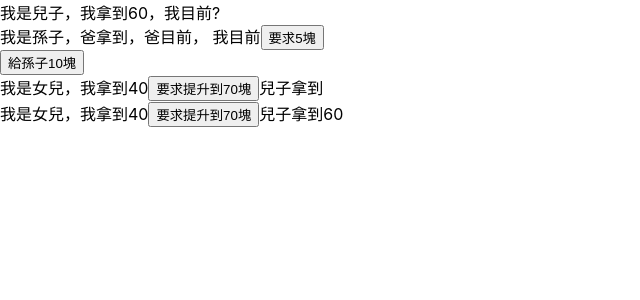
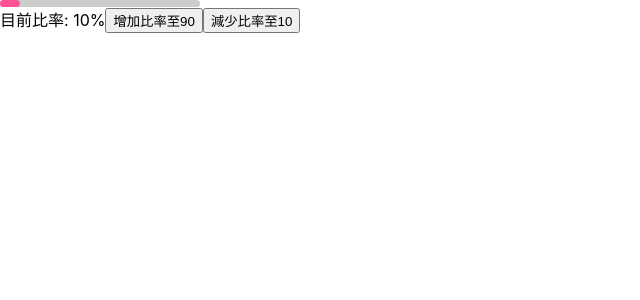
Before and after one commit to JayLiuZymber/muiHelloWorld, a React (Create React App) app: page / in a window 1280 px wide. Shown: the top 300 px of the page, without its empty margins (0-640 px from the left). Built offline with nearby package versions, Linux system fonts and the light colour scheme.

Commit message:
+ 22 元件練習(上) - 在class利用遞迴+state實作動畫

```diff
--- a/src/App.js
+++ b/src/App.js
@@ -1,11 +1,10 @@
-import React from 'react';
-import Parent from './Parent';
+import React,{useState} from 'react';
+import ProgressDIY from './ProgressDIY'
 
 const App=()=>{
+    const [value,setValue]=useState(10);
     return(
-        <div>
-            <Parent />
-        </div>
+        <ProgressDIY value={value} onClick={(e)=>{setValue(e.target.value)}}/>
     );
 }
 export default App;
--- a/src/Brother.js
+++ /dev/null
@@ -1,70 +0,0 @@
-import React, { Component } from 'react';
-import GrandSon from './GrandSon';
-
-class Brother extends Component{
-    constructor(props) {
-        super(props);
-        this.state={
-            feeling:"?",
-            expectAmount: 40
-        }
-        this.setMyFeeling=this.setMyFeeling.bind(this);
-        this.handleSendData=this.handleSendData.bind(this);
-        this.handleSendFunc=this.handleSendFunc.bind(this);
-        this.giveFor10NTD=this.giveFor10NTD.bind(this);
-    }
-
-    setMyFeeling(){
-        if(this.props.money<this.state.expectAmount)
-            this.setState({feeling:"不能接受"})
-        else
-            this.setState({feeling:"可以接受"})
-
-        /* Part.2-2 - 在父元件主動取得子元素的資料 */
-        /* Parent <Brother ... argue=X> -> allocateMoney(target,amount) */
-        // this.props.argue("brother",this.state.expectAmount);
-    }
-
-    componentDidUpdate(prevProps, prevState, snapshot){
-        // this.setMyFeeling();
-
-        /* Part.2-1 在父元件主動觸發子元件的函式 */
-        /* Part.3-2 -同一父元件A中，子元件B主動呼叫子元件C的函式 */
-        if(prevProps.money!==this.props.money){
-            setTimeout(() => {
-                this.setMyFeeling();
-            }, 1000);
-        }
-    }
-
-    handleSendData(name){
-        return this.props[name];
-    }
-
-    handleSendFunc(method, ...arg){
-        return this.props[method](...arg);
-    }
-
-    giveFor10NTD(){
-        /* 存取綁在Brother.js上的money */
-        let dadMoney=this.handleSendData("money");
-
-        /* 呼叫綁在Brother上的argue函式(allocateMoney)。
-        「brother」和「5」是原本allocateMoney規定需要的參數。 */
-        this.handleSendFunc("argue","brother",dadMoney - 10);
-    }
-
-    render(){
-        // return(<div>我是兒子，我拿到{this.props.money}，我目前{this.state.feeling}</div>);
-
-        /* Part. 4-1 - 有沒有辦法能把Parent給Brother所有的props一次綁給GrandSon */
-        return(<div>我是兒子，我拿到{this.props.money}，我目前{this.state.feeling}
-                {/* <GrandSon {...this.props}/> */}
-
-                {/* Part. 4-2 - 有沒有不用綁全部props、又更簡易的方法 */}
-                <GrandSon handleSendData={this.handleSendData} handleSendFunc={this.handleSendFunc} />
-                <button onClick={this.giveFor10NTD}>給孫子10塊</button>
-            </div>);
-    }
-}
-export default Brother;
--- a/src/GrandSon.js
+++ /dev/null
@@ -1,35 +0,0 @@
-import React, { Component, useState } from 'react';
-/*
-const GrandSon=(props)=>{
-    const [feeling]=useState("??");
-    // return(<div>我目前{feeling}</div>);
-    // return(<div>我是孫子，爸拿到{props.money}，爸目前{props.feeling}</div>);
-    return(<div>我是孫子，爸拿到{props.money}，爸目前{props.feeling}，我目前{feeling}</div>);
-}
- */
-class GrandSon extends Component{
-    constructor(props) {
-        super(props);
-        this.state={
-            feeling:"??"
-        }
-        this.argueFor5NTD=this.argueFor5NTD.bind(this);
-    }
-
-    /* Part. 4-2 - 有沒有不用綁全部props、又更簡易的方法 */
-    argueFor5NTD(){
-        /* 存取綁在Brother.js上的money */
-        let dadMoney=this.props.handleSendData("money");
-
-        /* 呼叫綁在Brother上的argue函式(allocateMoney)。
-        「brother」和「5」是原本allocateMoney規定需要的參數。 */
-        this.props.handleSendFunc("argue","brother",dadMoney - 5);
-    }
-
-    render(){
-        return(<div>我是孫子，爸拿到{this.props.money}，爸目前{this.props.feeling}，
-            我目前{this.feeling}
-            <button onClick={this.argueFor5NTD}>要求5塊</button></div>);
-    }
-}
-export default GrandSon;
--- a/src/Parent.js
+++ /dev/null
@@ -1,40 +0,0 @@
-import React, { Component } from 'react';
-import Brother from "./Brother";
-import Sister from "./Sister";
-import GrandSon from './GrandSon';
-
-class Parent extends Component{
-    constructor(props) {
-        super(props);
-        this.state={
-            moneyForBrother:60,
-            moneyForSister:40
-        }
-        this.allocateMoney=this.allocateMoney.bind(this);
-    }
-
-    allocateMoney(target,amount){
-        if(target==="brother")
-            // this.setState({moneyForBrother:amount})
-            this.setState({moneyForBrother:amount, moneyForSister:100-amount});
-        else
-            // this.setState({moneyForSister:amount});
-            this.setState({moneyForSister:amount, moneyForBrother:100-amount});
-    }
-
-    render(){
-        return(
-        <div>
-            <Brother money={this.state.moneyForBrother} argue={this.allocateMoney} />
-            {/* Part.1-1 - 在子元件主動使用父元素的資料/函式 */}
-            <Sister money={this.state.moneyForSister} argue={this.allocateMoney}/>
-            {/* Part.3-3 - 同一父元件A中，子元件B主動取得子元件C的資料 */}
-            <Sister money={this.state.moneyForSister} moneyBrother={this.state.moneyForBrother} argue={this.allocateMoney}/>
-            {/* <GrandSon {...this.props}/> */}
-            {/* <GrandSon handleSendData={this.handleSendData} handleSendFunc={this.handleSendFunc} /> */}
-
-        </div>
-        );
-    }
-}
-export default Parent;
--- /dev/null
+++ b/src/ProgressDIY.js
@@ -0,0 +1,80 @@
+import React, { Component } from 'react';
+
+class ProgressDIY extends Component{
+    constructor(props) {
+        super(props);
+        this.state={
+            percent:0,
+        }
+        this.increase=this.increase.bind(this);
+        this.decrease=this.decrease.bind(this);
+    }
+
+    // static getDerivedStateFromProps(props, state){
+    //     return {percent:props.value};
+    // }
+    componentDidMount(){
+        this.setState({percent:this.props.value})
+    }
+
+    increase() {
+        const percent = this.state.percent + 1;
+        this.setState({ percent },()=>{
+            if (this.state.percent >= this.props.value) {
+                return;
+            }
+            this.tm = setTimeout(this.increase, 20);
+        });
+    }
+
+    decrease() {
+        const percent = this.state.percent - 1;
+        this.setState({ percent },()=>{
+        if (this.state.percent <= this.props.value) {
+            return;
+        }
+        this.tmTwo = setTimeout(this.decrease, 20);
+        });
+    }
+
+    componentDidUpdate(prevProps, prevState){
+        if(prevProps.value>this.props.value){
+            if(this.tm)
+                clearTimeout(this.tm);
+                this.decrease();
+            }
+        else if(prevProps.value<this.props.value){
+            if(this.tmTwo)
+                clearTimeout(this.tmTwo);
+            this.increase();
+        }
+    }
+
+    render(){
+        return(
+            <div>
+                {/* <div className="progress-back" style={{backgroundColor:"rgba(0,0,0,0.2)",width:"200px",height:"7px",borderRadius:"10px"}}>
+                <div className="progress-bar" style={{backgroundColor:"#fe5196".toString()+"%",height:"100%",borderRadius:"10px"}}></div>
+                </div>
+                目前比率: {this.state.percent.toFixed(0)}%
+                <button>增加比率至90</button>
+                <button>減少比率至10</button>
+                 */}
+                {/* <div className="progress-back" style={{backgroundColor:"rgba(0,0,0,0.2)",width:"200px",height:"7px",borderRadius:"10px"}}>
+                <div className="progress-bar" style={{backgroundColor:"#fe5196",width:this.props.value.toString()+"%",height:"100%",borderRadius:"10px"}}></div>
+                </div>
+                目前比率: {this.props.value}%
+                <button value={90} onClick={this.props.onClick}>增加比率至90</button>
+                <button value={10} onClick={this.props.onClick}>減少比率至10</button>
+                 */}
+                <div className="progress-back" style={{backgroundColor:"rgba(0,0,0,0.2)",width:"200px",height:"7px",borderRadius:"10px"}}>
+                <div className="progress-bar" style={{backgroundColor:"#fe5196",width:this.state.percent.toString()+"%",height:"100%",borderRadius:"10px"}}></div>
+                </div>
+                目前比率: {this.state.percent}%
+                <button value={90} onClick={this.props.onClick}>增加比率至90</button>
+                <button value={10} onClick={this.props.onClick}>減少比率至10</button>
+            </div>
+        );
+    }
+}
+export default ProgressDIY;
--- a/src/Sister.js
+++ /dev/null
@@ -1,36 +0,0 @@
-/* Sister.js */
-
-import React, { Component } from 'react';
-import Parent from './Parent';
-
-class Sister extends Component{
-    constructor(props) {
-        super(props);
-        this.state={ // 宣告state物件，內包含一個變數percent
-            feeling:"bad"
-        }
-        this.argueFor70NTD=this.argueFor70NTD.bind(this);
-    }
-
-    componentDidMount(){
-    }
-
-    argueFor70NTD(){
-        /* Part.1-2 - 在子元件主動修改綁定在自己身上的props */
-        /* Part.3-1 - 同一父元件A中，子元件B主動修改子元件C的props */
-        /* Parent <Sister ... argue=X> -> allocateMoney(target,amount) */
-        this.props.argue("sister",70);
-    }
-
-    render(){
-        /* Part.1-1 - 在子元件主動使用父元素的資料/函式 */
-        /* Parent <Sister money=X> */
-        // return(<div>我是女兒，我拿到{this.props.money}<button onClick={this.argueFor70NTD}>要求提升到70塊</button></div>);
-
-        /* Part.3-3 - 同一父元件A中，子元件B主動取得子元件C的資料 */
-        return(<div>我是女兒，我拿到{this.props.money}<button onClick={this.argueFor70NTD}>要求提升到70塊</button>
-            兒子拿到{this.props.moneyBrother}
-        </div>);
-    }
-}
-export default Sister;
--- a/src/index.js
+++ b/src/index.js
@@ -1,6 +1,6 @@
 /*
-【React.js入門 - 21】 各階層Component的溝通 - iT 邦幫忙::一起幫忙解決難題，拯救 IT 人的一天
-https://ithelp.ithome.com.tw/articles/10223754
+【React.js入門 - 22】 元件練習(上) - 在class利用遞迴+state實作動畫 - iT 邦幫忙::一起幫忙解決難題，拯救 IT 人的一天
+https://ithelp.ithome.com.tw/articles/10224160
  */
 import React from 'react';
 import ReactDOM from 'react-dom/client';
```
